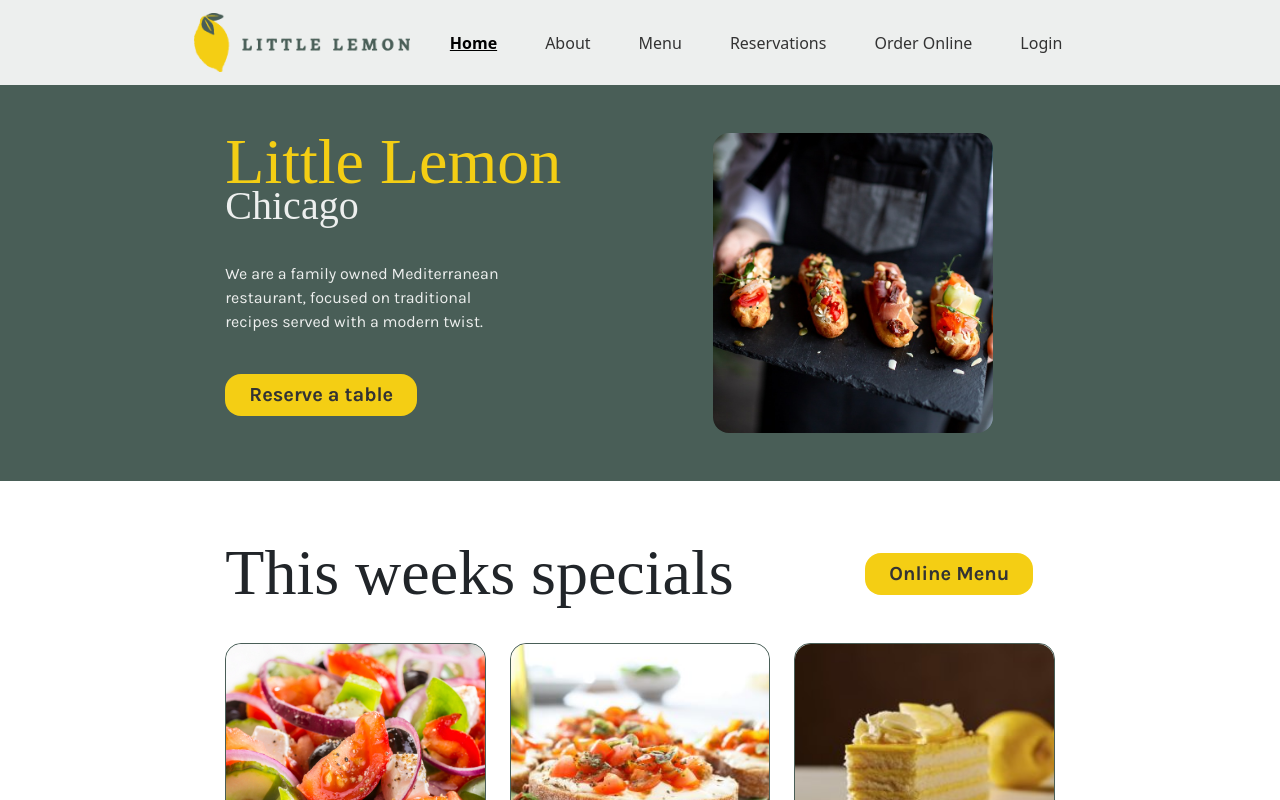
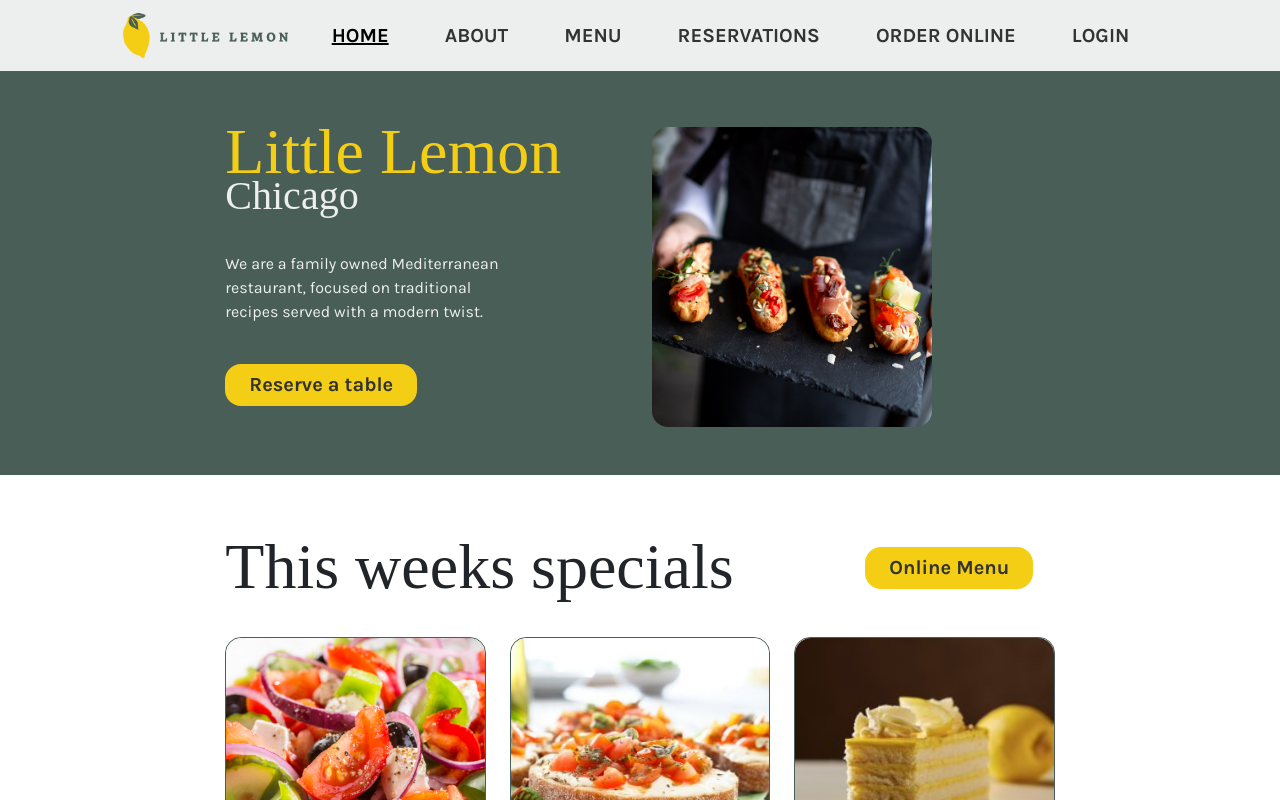
Before and after one commit to camilahurtadoc/little_lemon_app, a React (Vite) app: page / in a window 1280 px wide. Shown: the top 800 px of the page. Built offline with nearby package versions, Linux system fonts and the light colour scheme; a web font is replaced by a local one.

Commit message:
fixed navbar style and heroSection style for mobile

```diff
--- a/src/components/Header/Header.css
+++ b/src/components/Header/Header.css
@@ -1,8 +1,13 @@
 #header-img {
-    max-height: 59px;
-    max-width: 218px;
+    max-width: 165px;
 }
 
 #navbar {
   background-color: #EDEFEE;
 }
+
+#navbar .nav-link {
+  font-family: 'Karla';
+  font-size: 20px;
+  font-weight: 700;
+}
--- a/src/components/Header/Header.jsx
+++ b/src/components/Header/Header.jsx
@@ -10,25 +10,22 @@ const Header = () => {
     const setActiveClass = ({ isActive, isPending }) => (isPending ? "pending nav-link" : isActive ? "active nav-link" : "nav-link");
 
     return (
-        <>
             <Navbar expand="lg" className="" id='navbar'>
-                <Container className='w-auto'>
-                    <Navbar.Brand href="#home" className='w-auto'><img src={NavLogo} id='header-img' alt='logo' /></Navbar.Brand>
+                <Container fluid className='w-auto'>
+                    <Navbar.Brand href="/" className='w-auto'><img src={NavLogo} id='header-img' alt='logo' /></Navbar.Brand>
                     <Navbar.Toggle aria-controls="basic-navbar-nav" />
                     <Navbar.Collapse className='w-auto' id="basic-navbar-nav">
                         <Nav className="me-auto">
-                            <NavLink to="/" className={setActiveClass}>Home</NavLink>
-                            <NavLink to="/about" className={setActiveClass}>About</NavLink>
-                            <NavLink to="/menu" className={setActiveClass}>Menu</NavLink>
-                            <NavLink to="/reservations" className={setActiveClass}>Reservations</NavLink>
-                            <NavLink to="/order_online" className={setActiveClass}>Order Online</NavLink>
-                            <NavLink to="/login" className={setActiveClass}>Login</NavLink>
+                            <NavLink to="/" className={setActiveClass}>HOME</NavLink>
+                            <NavLink to="/about" className={setActiveClass}>ABOUT</NavLink>
+                            <NavLink to="/menu" className={setActiveClass}>MENU</NavLink>
+                            <NavLink to="/reservations" className={setActiveClass}>RESERVATIONS</NavLink>
+                            <NavLink to="/order_online" className={setActiveClass}>ORDER ONLINE</NavLink>
+                            <NavLink to="/login" className={setActiveClass}>LOGIN</NavLink>
                         </Nav>
                     </Navbar.Collapse>
                 </Container>
             </Navbar>
-
-        </>
     )
 }
 
--- a/src/components/HeroSection/HeroSection.jsx
+++ b/src/components/HeroSection/HeroSection.jsx
@@ -9,7 +9,7 @@ const HeroSection = () => {
   return (
     <Container fluid className='py-5' id='hero-container'>
       <Row>
-        <Col xs={0} md={2}></Col>
+        <Col md={2}></Col>
         <Col md={4} className='d-flex align-items-center justify-content-center mb-2'>
           <div>
             <div>
@@ -20,10 +20,10 @@ const HeroSection = () => {
             <Button className='yellow-button px-4' href="/reservations">Reserve a table</Button>
           </div>
         </Col>
-        <Col md={4} className='d-flex justify-content-center'>
+        <Col md={4} className='d-flex justify-content-start mt-2'>
           <img className='object-fit-cover' src={HeroPic} alt='food on plate' />
         </Col>
-        <Col xs={0} md={2}></Col>
+        <Col md={2}></Col>
       </Row>
     </Container>
   )
```
